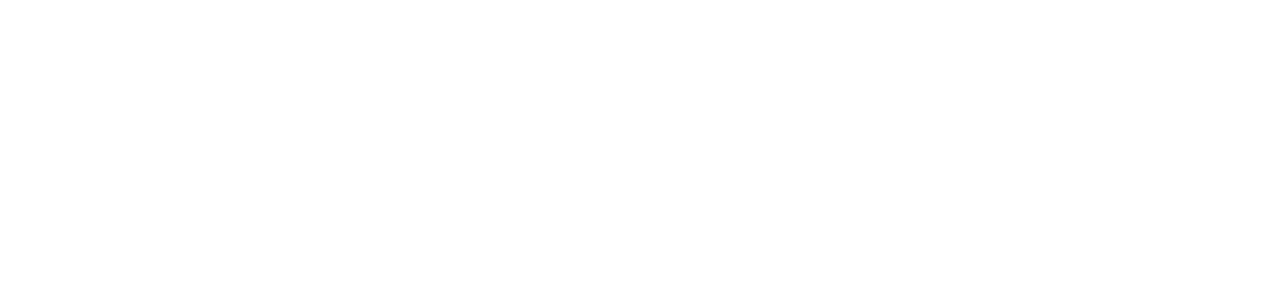
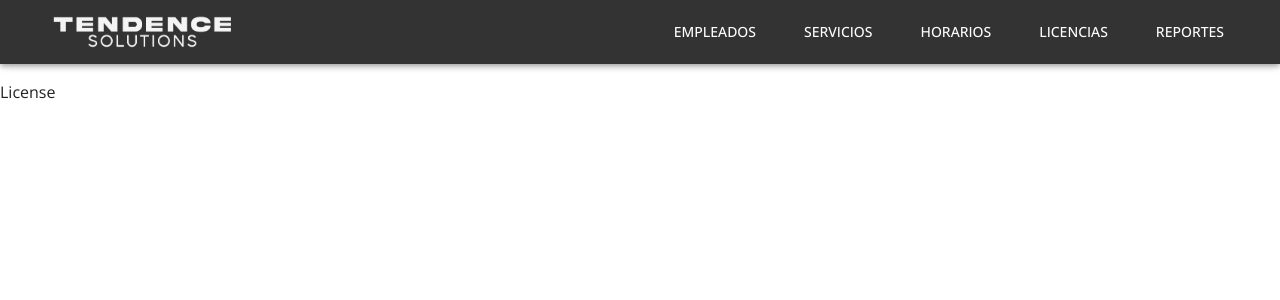
Before and after one commit to JorgeDCoria/barbertendence-front, a React (Vite) app: page /admin/management/licenses in a window 1280 px wide. Before the commit this address had no page. Shown: the top 300 px of the page. Built offline with nearby package versions, Linux system fonts and the light colour scheme.

Commit message:
perf/ management, se crean componentes para cada seccion de admin, se configura rutas para las mismas

```diff
--- a/src/App.tsx
+++ b/src/App.tsx
@@ -12,6 +12,11 @@ import AdminHome from "./pages/admin/AdminHome";
 import ClientTable from "./pages/admin/components/ClientTable";
 import AdminLayout from "./pages/admin/AdminLayout";
 import Management from "./pages/admin/components/management/Management";
+import EmployesTable from "./pages/admin/components/management/employes/EmployesTable";
+import ServiceTable from "./pages/admin/components/management/services/ServiceTable";
+import Schedule from "./pages/admin/components/management/schedules/Schedule";
+import License from "./pages/admin/components/management/licenses/License";
+import Report from "./pages/admin/components/management/reports/Report";
 
 const App = () => {
     return (
@@ -30,7 +35,13 @@ const App = () => {
                 <Route path="/admin/" element={<AdminLayout />}>
                     <Route index element={<AdminHome />} />
                     <Route path="clients" element={<ClientTable />} />
-                    <Route path="management" element={<Management />} />
+                    <Route path="management/" element={<Management />}>
+                        <Route index element={<EmployesTable />} />
+                        <Route path="services" element={<ServiceTable />} />
+                        <Route path="schedules" element={<Schedule />} />
+                        <Route path="licenses" element={<License />} />
+                        <Route path="reports" element={<Report />} />
+                    </Route>
                 </Route>
             </Routes>
         </>
--- a/src/pages/admin/components/management/Management.tsx
+++ b/src/pages/admin/components/management/Management.tsx
@@ -1,19 +1,20 @@
 import React from "react";
 import NavBar from "../../../../components/Layout/NavBar";
 import { TabNav } from "../../../../types/tabNav";
+import { Outlet } from "react-router-dom";
 
 const items: TabNav[] = [
-    { title: "Empleados", url: "#", icon: "" },
-    { title: "Servicios", url: "#", icon: "" },
-    { title: "Horarios", url: "#", icon: "" },
-    { title: "licencias", url: "#", icon: "" },
-    { title: "Reportes", url: "#", icon: "" },
+    { title: "Empleados", url: "/admin/management", icon: "" },
+    { title: "Servicios", url: "/admin/management/services", icon: "" },
+    { title: "Horarios", url: "/admin/management/schedules", icon: "" },
+    { title: "licencias", url: "/admin/management/licenses", icon: "" },
+    { title: "Reportes", url: "/admin/management/reports", icon: "" },
 ];
 const Management = () => {
     return (
         <div>
             <NavBar items={items}></NavBar>
-            Management
+            <Outlet />
         </div>
     );
 };
--- /dev/null
+++ b/src/pages/admin/components/management/licenses/License.tsx
@@ -0,0 +1,8 @@
+import { Box } from "@mui/material";
+import React from "react";
+
+const License = () => {
+    return <Box mt={10}>License</Box>;
+};
+
+export default License;
--- /dev/null
+++ b/src/pages/admin/components/management/reports/Report.tsx
@@ -0,0 +1,8 @@
+import { Box } from "@mui/material";
+import React from "react";
+
+const Report = () => {
+    return <Box mt={10}>Report</Box>;
+};
+
+export default Report;
--- /dev/null
+++ b/src/pages/admin/components/management/schedules/Schedule.tsx
@@ -0,0 +1,8 @@
+import { Box } from "@mui/material";
+import React from "react";
+
+const Schedule = () => {
+    return <Box mt={10}>Schedule</Box>;
+};
+
+export default Schedule;
--- /dev/null
+++ b/src/pages/admin/components/management/services/ServiceTable.tsx
@@ -0,0 +1,8 @@
+import { Box } from "@mui/material";
+import React from "react";
+
+const ServiceTable = () => {
+    return <Box mt={10}>ServiceTable</Box>;
+};
+
+export default ServiceTable;
```
